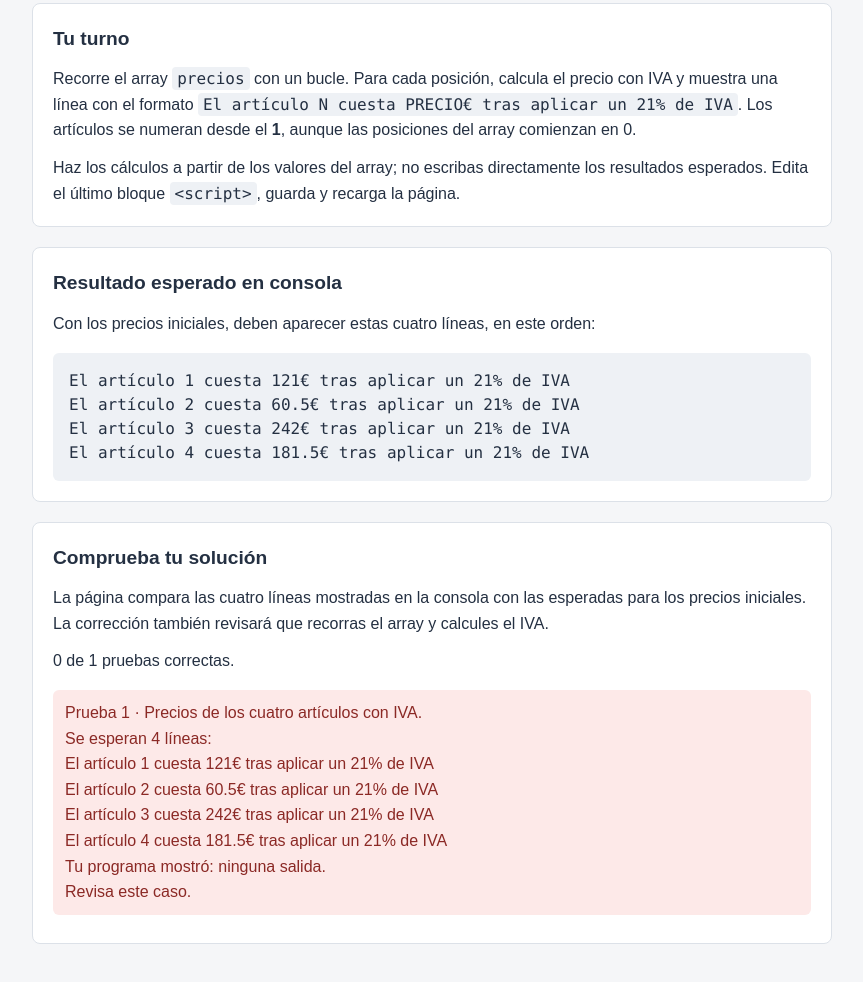
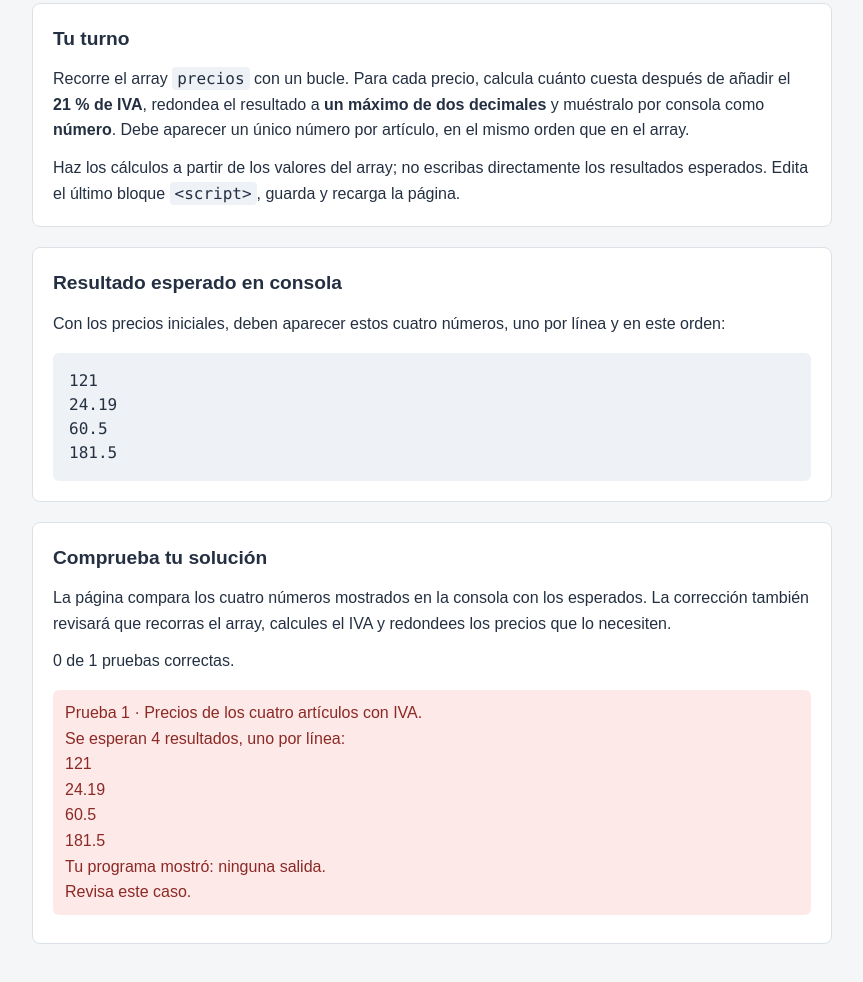
Before and after one commit to omiras/supuesto-practico-uf1842-don-regalo, a plain HTML site: page index3.html in a window 1280 px wide. Shown: the part 330-1312 px from the top of the page, without its empty margins (208-1071 px from the left). Drawn offline with Linux system fonts and the light colour scheme.

Commit message:
Update exercise instructions and expected results for clarity in index3.html and pruebas.js

```diff
--- a/index3.html
+++ b/index3.html
@@ -12,18 +12,18 @@
   <main class="lesson">
     <header><p><a href="index.html">← Todos los ejercicios</a></p><h1>Ejercicio 3 · Precios con IVA</h1><p>Bucles y arrays · 1,5 puntos</p></header>
     <section><h2>Antes de empezar</h2><p>Don Regalo guarda en un array los precios de varios artículos <strong>antes de aplicar el IVA</strong>. Quiere mostrar al personal de la tienda cuánto cuesta cada artículo después de añadir un <strong>21 % de IVA</strong>.</p></section>
-    <section><h2>Tu turno</h2><p>Recorre el array <code>precios</code> con un bucle. Para cada posición, calcula el precio con IVA y muestra una línea con el formato <code>El artículo N cuesta PRECIO€ tras aplicar un 21% de IVA</code>. Los artículos se numeran desde el <strong>1</strong>, aunque las posiciones del array comienzan en 0.</p><p>Haz los cálculos a partir de los valores del array; no escribas directamente los resultados esperados. Edita el último bloque <code>&lt;script&gt;</code>, guarda y recarga la página.</p></section>
-    <section><h2>Resultado esperado en consola</h2><p>Con los precios iniciales, deben aparecer estas cuatro líneas, en este orden:</p><pre>El artículo 1 cuesta 121€ tras aplicar un 21% de IVA
-El artículo 2 cuesta 60.5€ tras aplicar un 21% de IVA
-El artículo 3 cuesta 242€ tras aplicar un 21% de IVA
-El artículo 4 cuesta 181.5€ tras aplicar un 21% de IVA</pre></section>
-    <section><h2>Comprueba tu solución</h2><p>La página compara las cuatro líneas mostradas en la consola con las esperadas para los precios iniciales. La corrección también revisará que recorras el array y calcules el IVA.</p><p id="resumen" aria-live="polite"></p><ul id="resultados" class="resultados" aria-live="polite"></ul></section>
+    <section><h2>Tu turno</h2><p>Recorre el array <code>precios</code> con un bucle. Para cada precio, calcula cuánto cuesta después de añadir el <strong>21 % de IVA</strong>, redondea el resultado a <strong>un máximo de dos decimales</strong> y muéstralo por consola como <strong>número</strong>. Debe aparecer un único número por artículo, en el mismo orden que en el array.</p><p>Haz los cálculos a partir de los valores del array; no escribas directamente los resultados esperados. Edita el último bloque <code>&lt;script&gt;</code>, guarda y recarga la página.</p></section>
+    <section><h2>Resultado esperado en consola</h2><p>Con los precios iniciales, deben aparecer estos cuatro números, uno por línea y en este orden:</p><pre>121
+24.19
+60.5
+181.5</pre></section>
+    <section><h2>Comprueba tu solución</h2><p>La página compara los cuatro números mostrados en la consola con los esperados. La corrección también revisará que recorras el array, calcules el IVA y redondees los precios que lo necesiten.</p><p id="resumen" aria-live="polite"></p><ul id="resultados" class="resultados" aria-live="polite"></ul></section>
   </main>
   <!-- CÓDIGO DEL ALUMNADO: escribe el programa debajo del array. -->
   <script>
-    const precios = [100, 50, 200, 150];
+    const precios = [100, 19.99, 50, 150];
 
-    // Recorre el array, calcula el precio con IVA y muestra una línea por artículo.
+    // Recorre el array, calcula cada precio con IVA, redondéalo y muestra un número por artículo.
   </script>
 </body>
 </html>
--- a/pruebas.js
+++ b/pruebas.js
@@ -10,7 +10,7 @@ const ejercicios = {
     { descripcion: "Compra de 60 € sin tarjeta", esperado: ["Sin envoltorio gratuito"], salida: true }
   ],
   "3": [
-    { descripcion: "Precios de los cuatro artículos con IVA", esperado: ["El artículo 1 cuesta 121€ tras aplicar un 21% de IVA", "El artículo 2 cuesta 60.5€ tras aplicar un 21% de IVA", "El artículo 3 cuesta 242€ tras aplicar un 21% de IVA", "El artículo 4 cuesta 181.5€ tras aplicar un 21% de IVA"], salida: true }
+    { descripcion: "Precios de los cuatro artículos con IVA", esperado: [121, 24.19, 60.5, 181.5], salida: true }
   ],
   "4": [
     { funcion: "aplicarDescuento", entrada: [100, "NAVIDAD10"], esperado: 90 },
@@ -136,7 +136,8 @@ function describirSalida(valores, ejercicio, esperado) {
     return inicio + " el mensaje " + formatear(valores[0]) + ".";
   }
   if (ejercicio === "3") {
-    return (esperado ? "Se esperan " : "Tu programa mostró ") + valores.length + " líneas:\n" + valores.join("\n");
+    const lineas = valores.map(valor => typeof valor === "number" ? String(valor) : formatear(valor) + " (no es un número)");
+    return (esperado ? "Se esperan " : "Tu programa mostró ") + valores.length + " resultados, uno por línea:\n" + lineas.join("\n");
   }
   return inicio + " " + valores.length + " líneas: " + valores.map(formatear).join(" · ") + ".";
 }
```
Also changed, not shown: 1 other file.
